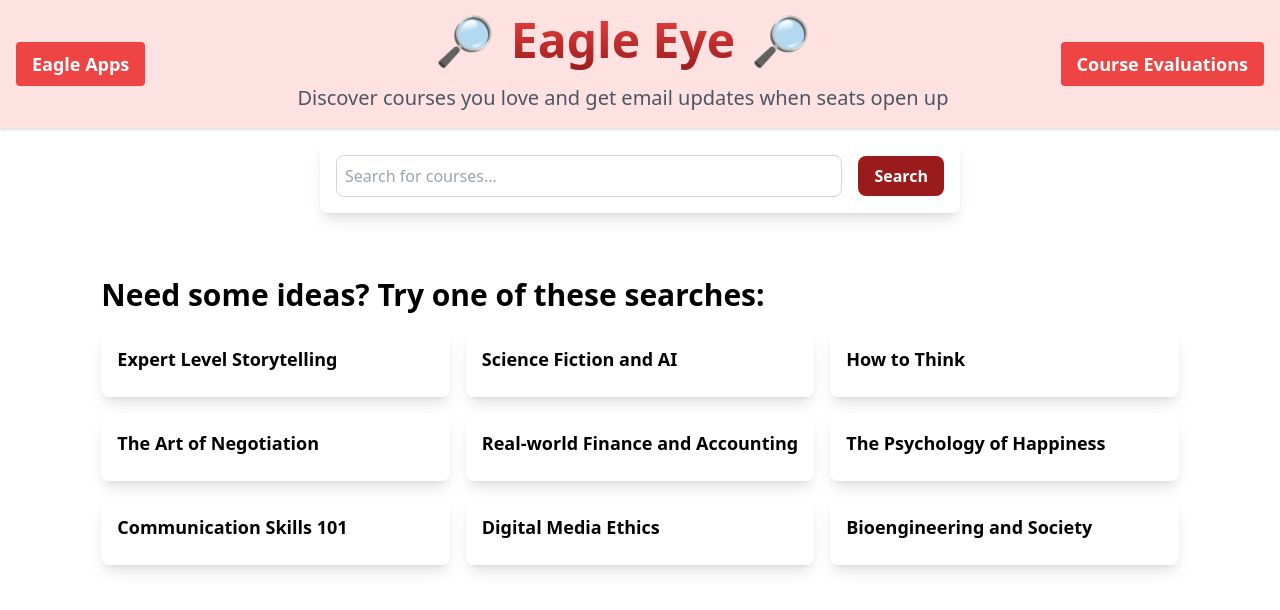
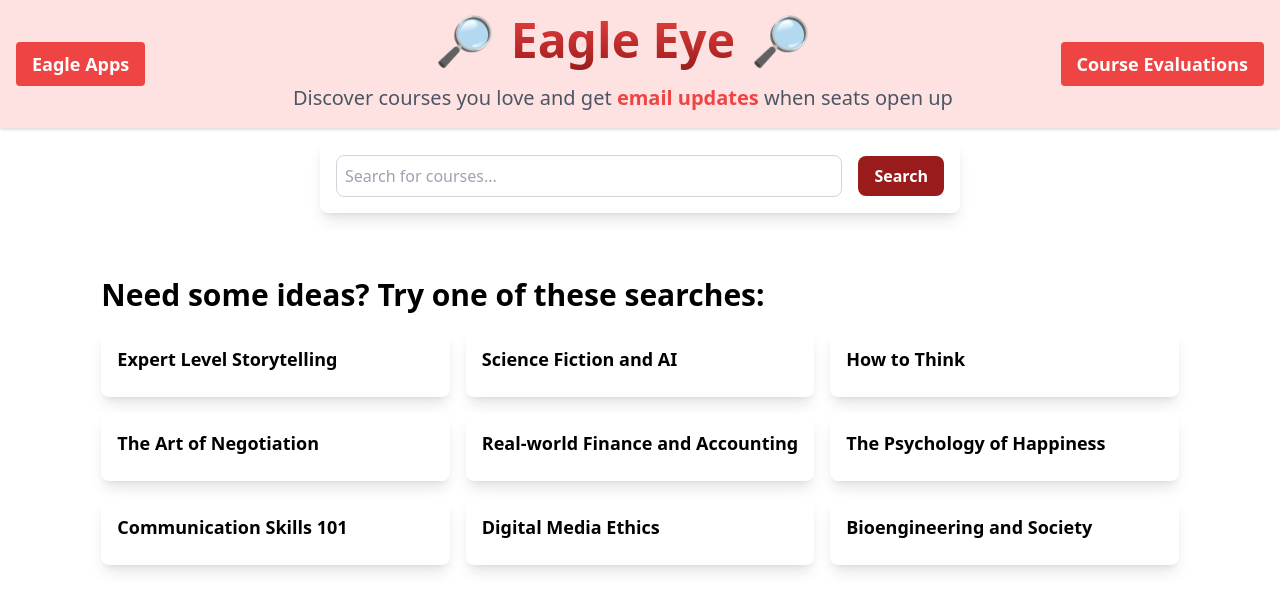
Before and after one commit to emfastic/eagle-eye, a Next.js app: page / in a window 1280 px wide. Shown: the top 610 px of the page. Built offline with nearby package versions, Linux system fonts and the light colour scheme.

Commit message:
added link to GF for notification waitlist

```diff
--- a/src/pages/index.tsx
+++ b/src/pages/index.tsx
@@ -52,10 +52,7 @@ export default function Home() {
                   🔎
                 </span>
               </h1>
-              <p className="mt-2 text-xl text-gray-600 mt-4">
-                Discover courses you love and get email updates when seats open
-                up
-              </p>
+                <p className="mt-2 text-xl text-gray-600 mt-4">Discover courses you love and get <a href="https://forms.gle/1WFVyuVvY5bHPuTh7" target="_blank" className="text-red-500 font-bold" rel="noopener noreferrer">email updates</a> when seats open up</p>
             </div>
             <a
               href="https://services.bc.edu/password/external/launcher/generic.do?id=Explorance"
@@ -72,7 +69,6 @@ export default function Home() {
         <div className="mt-2.5">
           <SearchBar setLoading={setLoading} onResults={onResults} presetValue={searchValue}/>
         </div>
-
         <div className="container mx-auto px-4 mt-8 mb-8">
           <div className="flex flex-col items-center space-y-2">
             {matchedCourses.length === 0 && !loading ? (
```
